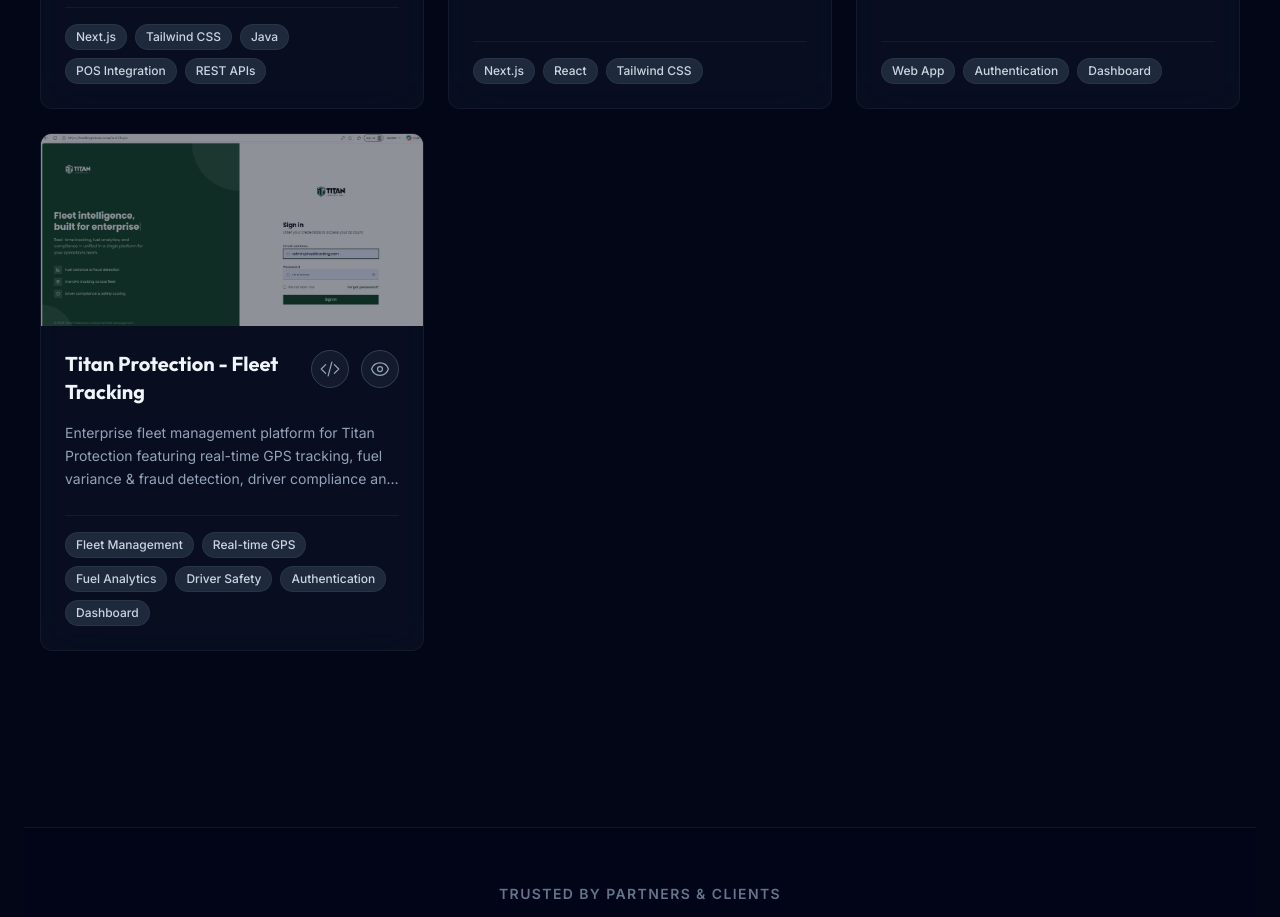
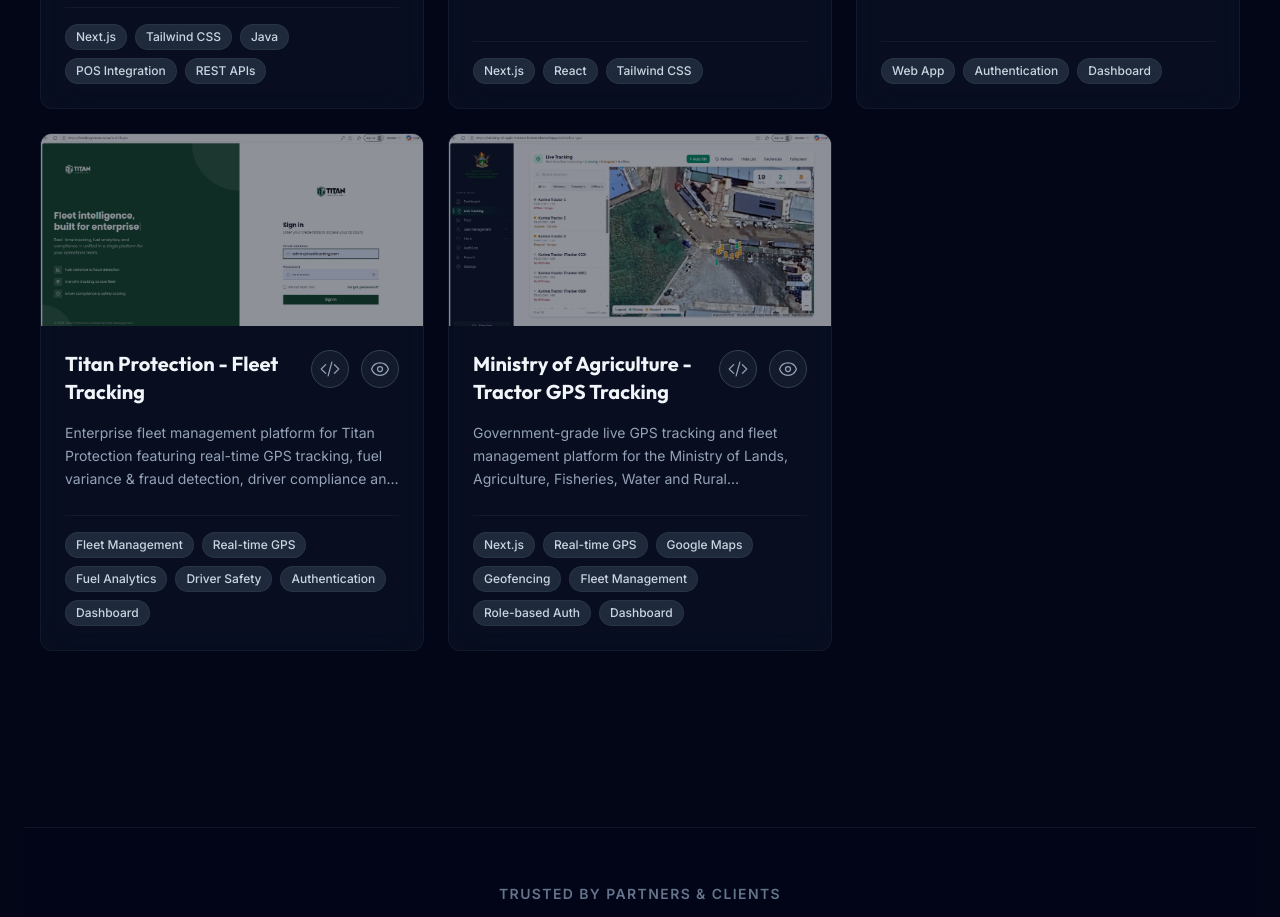
Before and after one commit to sairosthedev/macdonaldsairos, a Next.js app: page / in a window 1280 px wide. Shown: the part 6340-7257 px from the top of the page. Built offline with nearby package versions, Linux system fonts and the light colour scheme.

Commit message:
feat: Add Ministry of Agriculture - Tractor GPS Tracking project entry to projects.js

```diff
--- a/src/app/data/projects.js
+++ b/src/app/data/projects.js
@@ -218,5 +218,15 @@
         gitUrl: "#",
         previewUrl: "https://tracking.tracar.co.zw/",
         technologies: ["Fleet Management", "Real-time GPS", "Fuel Analytics", "Driver Safety", "Authentication", "Dashboard"]
+    },
+    {
+        id: 28,
+        title: "Ministry of Agriculture - Tractor GPS Tracking",
+        description: "Government-grade live GPS tracking and fleet management platform for the Ministry of Lands, Agriculture, Fisheries, Water and Rural Development. Monitors Kurima tractors in real time with map view, geofences, status filtering (moving/stopped/offline), user management, alerts, audit logs, and reporting.",
+        image: "/images/projects/kurima-tractors.png",
+        tag: ["All", "Enterprise", "Web"],
+        gitUrl: "#",
+        previewUrl: "https://ministry-of-agric-tractors-frontend.vercel.app/",
+        technologies: ["Next.js", "Real-time GPS", "Google Maps", "Geofencing", "Fleet Management", "Role-based Auth", "Dashboard"]
     }
 ];
```
Also changed, not shown: public/images/projects/kurima-tractors.png (added).
